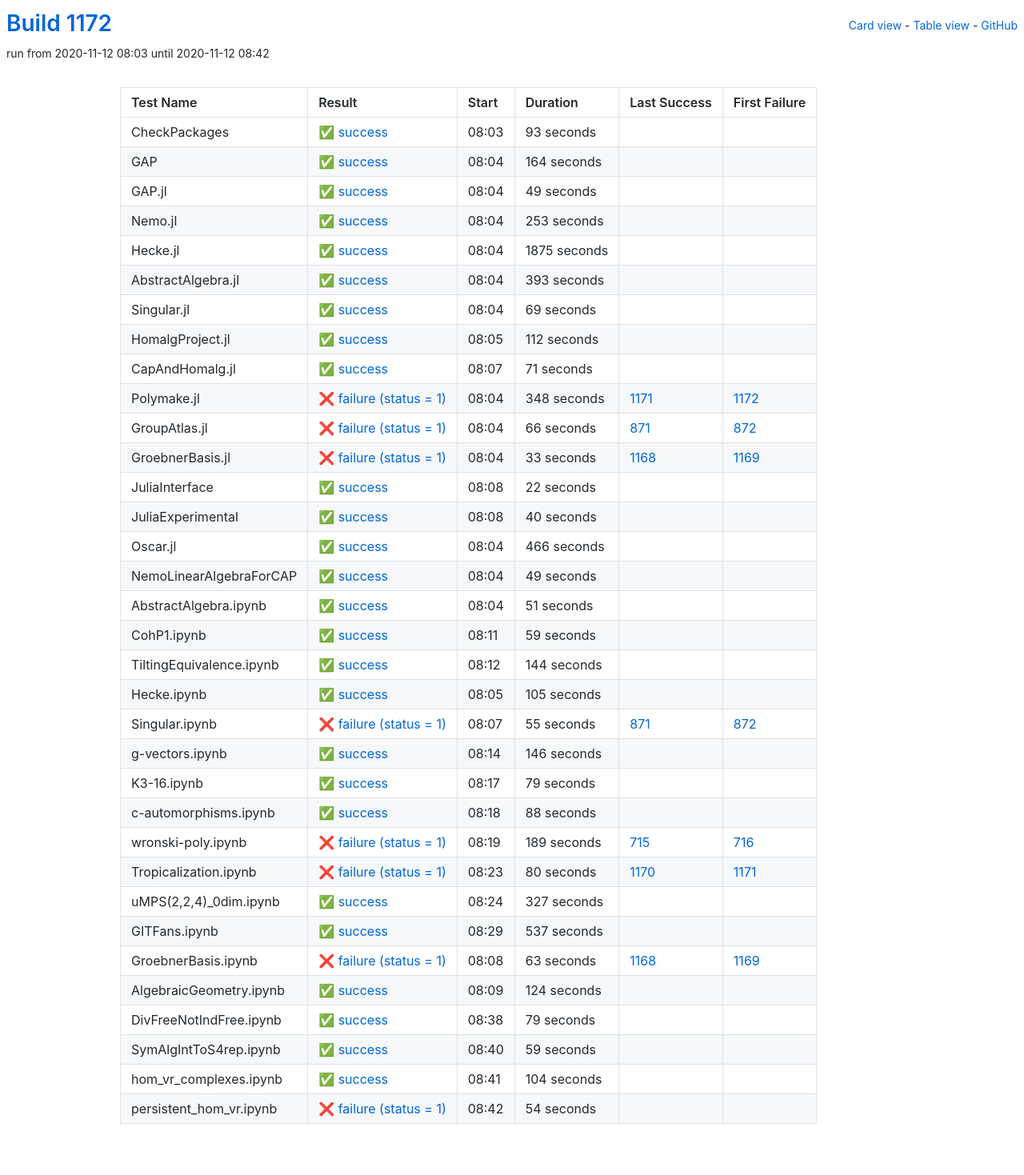
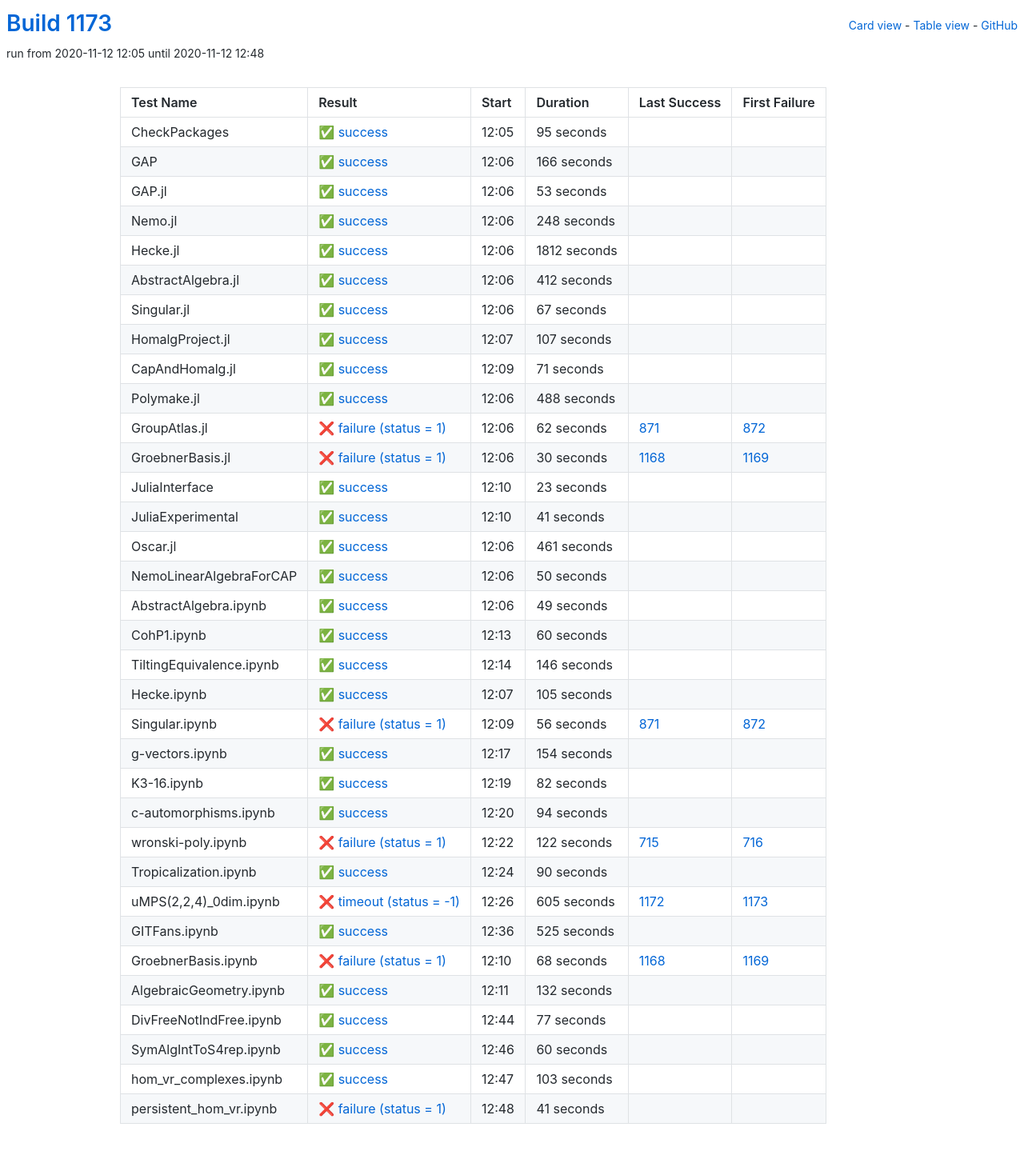
Before and after one commit to oscar-system/oscar-ci-status-stable, a Jekyll site: the page built from table.html, in a window 1280 px wide. Shown: the whole page at 80% size. Built offline with Jekyll 4.4.1, drawn with Linux system fonts in a browser that asks for light colours.

Commit message:
Build #1173

```diff
--- a/_data/ci.yml
+++ b/_data/ci.yml
@@ -1,6 +1,6 @@
 ---
-build: 1172
-build_url: https://oscarci.mathematik.uni-kl.de/job/oscar-stable/1172/
+build: 1173
+build_url: https://oscarci.mathematik.uni-kl.de/job/oscar-stable/1173/
 job: oscar-stable
 organization: oscar-system
 repo: oscar-ci-status-stable
@@ -8,104 +8,104 @@ repourl: https://github.com/oscar-system/oscar-ci-status-stable
 tests:
 - name: CheckPackages
   id: checkpackages
-  log: https://oscarci.mathematik.uni-kl.de/job/oscar-stable/1172/artifact/logs/build-1172/CheckPackages.log
-  start: 2020-11-12 08:03
+  log: https://oscarci.mathematik.uni-kl.de/job/oscar-stable/1173/artifact/logs/build-1173/CheckPackages.log
+  start: 2020-11-12 12:05
   success: true
   exitcode: 0
   status: success
-  duration: 93
+  duration: 95
   last_success: false
   last_success_url:
   first_failure: false
   first_failure_url:
 - name: GAP
   id: gap
-  log: https://oscarci.mathematik.uni-kl.de/job/oscar-stable/1172/artifact/logs/build-1172/GAP.log
-  start: 2020-11-12 08:04
+  log: https://oscarci.mathematik.uni-kl.de/job/oscar-stable/1173/artifact/logs/build-1173/GAP.log
+  start: 2020-11-12 12:06
   success: true
   exitcode: 0
   status: success
-  duration: 164
+  duration: 166
   last_success: false
   last_success_url:
   first_failure: false
   first_failure_url:
 - name: GAP.jl
   id: gap-jl
-  log: https://oscarci.mathematik.uni-kl.de/job/oscar-stable/1172/artifact/logs/build-1172/GAP.jl.log
-  start: 2020-11-12 08:04
+  log: https://oscarci.mathematik.uni-kl.de/job/oscar-stable/1173/artifact/logs/build-1173/GAP.jl.log
+  start: 2020-11-12 12:06
   success: true
   exitcode: 0
   status: success
-  duration: 49
+  duration: 53
   last_success: false
   last_success_url:
   first_failure: false
   first_failure_url:
 - name: Nemo.jl
   id: nemo-jl
-  log: https://oscarci.mathematik.uni-kl.de/job/oscar-stable/1172/artifact/logs/build-1172/Nemo.jl.log
-  start: 2020-11-12 08:04
+  log: https://oscarci.mathematik.uni-kl.de/job/oscar-stable/1173/artifact/logs/build-1173/Nemo.jl.log
+  start: 2020-11-12 12:06
   success: true
   exitcode: 0
   status: success
-  duration: 253
+  duration: 248
   last_success: false
   last_success_url:
   first_failure: false
   first_failure_url:
 - name: Hecke.jl
   id: hecke-jl
-  log: https://oscarci.mathematik.uni-kl.de/job/oscar-stable/1172/artifact/logs/build-1172/Hecke.jl.log
-  start: 2020-11-12 08:04
+  log: https://oscarci.mathematik.uni-kl.de/job/oscar-stable/1173/artifact/logs/build-1173/Hecke.jl.log
+  start: 2020-11-12 12:06
   success: true
   exitcode: 0
   status: success
-  duration: 1875
+  duration: 1812
   last_success: false
   last_success_url:
   first_failure: false
   first_failure_url:
 - name: AbstractAlgebra.jl
   id: abstractalgebra-jl
-  log: https://oscarci.mathematik.uni-kl.de/job/oscar-stable/1172/artifact/logs/build-1172/AbstractAlgebra.jl.log
-  start: 2020-11-12 08:04
+  log: https://oscarci.mathematik.uni-kl.de/job/oscar-stable/1173/artifact/logs/build-1173/AbstractAlgebra.jl.log
+  start: 2020-11-12 12:06
   success: true
   exitcode: 0
   status: success
-  duration: 393
+  duration: 412
   last_success: false
   last_success_url:
   first_failure: false
   first_failure_url:
 - name: Singular.jl
   id: singular-jl
-  log: https://oscarci.mathematik.uni-kl.de/job/oscar-stable/1172/artifact/logs/build-1172/Singular.jl.log
-  start: 2020-11-12 08:04
+  log: https://oscarci.mathematik.uni-kl.de/job/oscar-stable/1173/artifact/logs/build-1173/Singular.jl.log
+  start: 2020-11-12 12:06
   success: true
   exitcode: 0
   status: success
-  duration: 69
+  duration: 67
   last_success: false
   last_success_url:
   first_failure: false
   first_failure_url:
 - name: HomalgProject.jl
   id: homalgproject-jl
-  log: https://oscarci.mathematik.uni-kl.de/job/oscar-stable/1172/artifact/logs/build-1172/HomalgProject.jl.log
-  start: 2020-11-12 08:05
+  log: https://oscarci.mathematik.uni-kl.de/job/oscar-stable/1173/artifact/logs/build-1173/HomalgProject.jl.log
+  start: 2020-11-12 12:07
   success: true
   exitcode: 0
   status: success
-  duration: 112
+  duration: 107
   last_success: false
   last_success_url:
   first_failure: false
   first_failure_url:
 - name: CapAndHomalg.jl
   id: capandhomalg-jl
-  log: https://oscarci.mathematik.uni-kl.de/job/oscar-stable/1172/artifact/logs/build-1172/CapAndHomalg.jl.log
-  start: 2020-11-12 08:07
+  log: https://oscarci.mathematik.uni-kl.de/job/oscar-stable/1173/artifact/logs/build-1173/CapAndHomalg.jl.log
+  start: 2020-11-12 12:09
   success: true
   exitcode: 0
   status: success
@@ -116,80 +116,92 @@ tests:
   first_failure_url:
 - name: Polymake.jl
   id: polymake-jl
-  log: https://oscarci.mathematik.uni-kl.de/job/oscar-stable/1172/artifact/logs/build-1172/Polymake.jl.log
-  start: 2020-11-12 08:04
+  log: https://oscarci.mathematik.uni-kl.de/job/oscar-stable/1173/artifact/logs/build-1173/Polymake.jl.log
+  start: 2020-11-12 12:06
+  success: true
+  exitcode: 0
+  status: success
+  duration: 488
+  last_success: false
+  last_success_url:
+  first_failure: false
+  first_failure_url:
+- name: GroupAtlas.jl
+  id: groupatlas-jl
+  log: https://oscarci.mathematik.uni-kl.de/job/oscar-stable/1173/artifact/logs/build-1173/GroupAtlas.jl.log
+  start: 2020-11-12 12:06
   success: false
   exitcode: 1
   status: failure
-  duration: 348
-  last_success: 1171
-  last_success_url: https://oscarci.mathematik.uni-kl.de/job/oscar-stable/1171/
-  first_failure: 1172
-  first_failure_url: https://oscarci.mathematik.uni-kl.de/job/oscar-stable/1172/
-- name: GroupAtlas.jl
-  id: groupatlas-jl
-  log: https://oscarci.mathematik.uni-kl.de/job/oscar-stable/1172/artifact/logs/build-1172/GroupAtlas.jl.log
-  start: 2020-11-12 08:04
-  success: false
-  exitcode: 1
-  status: failure
-  duration: 66
+  duration: 62
   last_success: 871
   last_success_url: https://oscarci.mathematik.uni-kl.de/job/oscar-stable/871/
   first_failure: 872
   first_failure_url: https://oscarci.mathematik.uni-kl.de/job/oscar-stable/872/
 - name: GroebnerBasis.jl
   id: groebnerbasis-jl
-  log: https://oscarci.mathematik.uni-kl.de/job/oscar-stable/1172/artifact/logs/build-1172/GroebnerBasis.jl.log
-  start: 2020-11-12 08:04
+  log: https://oscarci.mathematik.uni-kl.de/job/oscar-stable/1173/artifact/logs/build-1173/GroebnerBasis.jl.log
+  start: 2020-11-12 12:06
   success: false
   exitcode: 1
   status: failure
-  duration: 33
+  duration: 30
   last_success: 1168
   last_success_url: https://oscarci.mathematik.uni-kl.de/job/oscar-stable/1168/
   first_failure: 1169
   first_failure_url: https://oscarci.mathematik.uni-kl.de/job/oscar-stable/1169/
 - name: JuliaInterface
   id: juliainterface
-  log: https://oscarci.mathematik.uni-kl.de/job/oscar-stable/1172/artifact/logs/build-1172/JuliaInterface.log
-  start: 2020-11-12 08:08
+  log: https://oscarci.mathematik.uni-kl.de/job/oscar-stable/1173/artifact/logs/build-1173/JuliaInterface.log
+  start: 2020-11-12 12:10
   success: true
   exitcode: 0
   status: success
-  duration: 22
+  duration: 23
   last_success: false
   last_success_url:
   first_failure: false
   first_failure_url:
 - name: JuliaExperimental
   id: juliaexperimental
-  log: https://oscarci.mathematik.uni-kl.de/job/oscar-stable/1172/artifact/logs/build-1172/JuliaExperimental.log
-  start: 2020-11-12 08:08
+  log: https://oscarci.mathematik.uni-kl.de/job/oscar-stable/1173/artifact/logs/build-1173/JuliaExperimental.log
+  start: 2020-11-12 12:10
   success: true
   exitcode: 0
   status: success
-  duration: 40
+  duration: 41
   last_success: false
   last_success_url:
   first_failure: false
   first_failure_url:
 - name: Oscar.jl
   id: oscar-jl
-  log: https://oscarci.mathematik.uni-kl.de/job/oscar-stable/1172/artifact/logs/build-1172/Oscar.jl.log
-  start: 2020-11-12 08:04
+  log: https://oscarci.mathematik.uni-kl.de/job/oscar-stable/1173/artifact/logs/build-1173/Oscar.jl.log
+  start: 2020-11-12 12:06
   success: true
   exitcode: 0
   status: success
-  duration: 466
+  duration: 461
   last_success: false
   last_success_url:
   first_failure: false
   first_failure_url:
 - name: NemoLinearAlgebraForCAP
   id: nemolinearalgebraforcap
-  log: https://oscarci.mathematik.uni-kl.de/job/oscar-stable/1172/artifact/logs/build-1172/NemoLinearAlgebraForCAP.log
-  start: 2020-11-12 08:04
+  log: https://oscarci.mathematik.uni-kl.de/job/oscar-stable/1173/artifact/logs/build-1173/NemoLinearAlgebraForCAP.log
+  start: 2020-11-12 12:06
+  success: true
+  exitcode: 0
+  status: success
+  duration: 50
+  last_success: false
+  last_success_url:
+  first_failure: false
+  first_failure_url:
+- name: AbstractAlgebra.ipynb
+  id: abstractalgebra-ipynb
+  log: https://oscarci.mathematik.uni-kl.de/job/oscar-stable/1173/artifact/logs/build-1173/AbstractAlgebra.ipynb.log
+  start: 2020-11-12 12:06
   success: true
   exitcode: 0
   status: success
@@ -198,46 +210,34 @@ tests:
   last_success_url:
   first_failure: false
   first_failure_url:
-- name: AbstractAlgebra.ipynb
-  id: abstractalgebra-ipynb
-  log: https://oscarci.mathematik.uni-kl.de/job/oscar-stable/1172/artifact/logs/build-1172/AbstractAlgebra.ipynb.log
-  start: 2020-11-12 08:04
+- name: CohP1.ipynb
+  id: cohp1-ipynb
+  log: https://oscarci.mathematik.uni-kl.de/job/oscar-stable/1173/artifact/logs/build-1173/CohP1.ipynb.log
+  start: 2020-11-12 12:13
   success: true
   exitcode: 0
   status: success
-  duration: 51
-  last_success: false
-  last_success_url:
-  first_failure: false
-  first_failure_url:
-- name: CohP1.ipynb
-  id: cohp1-ipynb
-  log: https://oscarci.mathematik.uni-kl.de/job/oscar-stable/1172/artifact/logs/build-1172/CohP1.ipynb.log
-  start: 2020-11-12 08:11
-  success: true
-  exitcode: 0
-  status: success
-  duration: 59
+  duration: 60
   last_success: false
   last_success_url:
   first_failure: false
   first_failure_url:
 - name: TiltingEquivalence.ipynb
   id: tiltingequivalence-ipynb
-  log: https://oscarci.mathematik.uni-kl.de/job/oscar-stable/1172/artifact/logs/build-1172/TiltingEquivalence.ipynb.log
-  start: 2020-11-12 08:12
+  log: https://oscarci.mathematik.uni-kl.de/job/oscar-stable/1173/artifact/logs/build-1173/TiltingEquivalence.ipynb.log
+  start: 2020-11-12 12:14
   success: true
   exitcode: 0
   status: success
-  duration: 144
+  duration: 146
   last_success: false
   last_success_url:
   first_failure: false
   first_failure_url:
 - name: Hecke.ipynb
   id: hecke-ipynb
-  log: https://oscarci.mathematik.uni-kl.de/job/oscar-stable/1172/artifact/logs/build-1172/Hecke.ipynb.log
-  start: 2020-11-12 08:05
+  log: https://oscarci.mathematik.uni-kl.de/job/oscar-stable/1173/artifact/logs/build-1173/Hecke.ipynb.log
+  start: 2020-11-12 12:07
   success: true
   exitcode: 0
   status: success
@@ -248,168 +248,168 @@ tests:
   first_failure_url:
 - name: Singular.ipynb
   id: singular-ipynb
-  log: https://oscarci.mathematik.uni-kl.de/job/oscar-stable/1172/artifact/logs/build-1172/Singular.ipynb.log
-  start: 2020-11-12 08:07
+  log: https://oscarci.mathematik.uni-kl.de/job/oscar-stable/1173/artifact/logs/build-1173/Singular.ipynb.log
+  start: 2020-11-12 12:09
   success: false
   exitcode: 1
   status: failure
-  duration: 55
+  duration: 56
   last_success: 871
   last_success_url: https://oscarci.mathematik.uni-kl.de/job/oscar-stable/871/
   first_failure: 872
   first_failure_url: https://oscarci.mathematik.uni-kl.de/job/oscar-stable/872/
 - name: g-vectors.ipynb
   id: g-vectors-ipynb
-  log: https://oscarci.mathematik.uni-kl.de/job/oscar-stable/1172/artifact/logs/build-1172/g-vectors.ipynb.log
-  start: 2020-11-12 08:14
+  log: https://oscarci.mathematik.uni-kl.de/job/oscar-stable/1173/artifact/logs/build-1173/g-vectors.ipynb.log
+  start: 2020-11-12 12:17
   success: true
   exitcode: 0
   status: success
-  duration: 146
+  duration: 154
   last_success: false
   last_success_url:
   first_failure: false
   first_failure_url:
 - name: K3-16.ipynb
   id: k3-16-ipynb
-  log: https://oscarci.mathematik.uni-kl.de/job/oscar-stable/1172/artifact/logs/build-1172/K3-16.ipynb.log
-  start: 2020-11-12 08:17
+  log: https://oscarci.mathematik.uni-kl.de/job/oscar-stable/1173/artifact/logs/build-1173/K3-16.ipynb.log
+  start: 2020-11-12 12:19
   success: true
   exitcode: 0
   status: success
-  duration: 79
+  duration: 82
   last_success: false
   last_success_url:
   first_failure: false
   first_failure_url:
 - name: c-automorphisms.ipynb
   id: c-automorphisms-ipynb
-  log: https://oscarci.mathematik.uni-kl.de/job/oscar-stable/1172/artifact/logs/build-1172/c-automorphisms.ipynb.log
-  start: 2020-11-12 08:18
+  log: https://oscarci.mathematik.uni-kl.de/job/oscar-stable/1173/artifact/logs/build-1173/c-automorphisms.ipynb.log
+  start: 2020-11-12 12:20
   success: true
   exitcode: 0
   status: success
-  duration: 88
+  duration: 94
   last_success: false
   last_success_url:
   first_failure: false
   first_failure_url:
 - name: wronski-poly.ipynb
   id: wronski-poly-ipynb
-  log: https://oscarci.mathematik.uni-kl.de/job/oscar-stable/1172/artifact/logs/build-1172/wronski-poly.ipynb.log
-  start: 2020-11-12 08:19
+  log: https://oscarci.mathematik.uni-kl.de/job/oscar-stable/1173/artifact/logs/build-1173/wronski-poly.ipynb.log
+  start: 2020-11-12 12:22
   success: false
   exitcode: 1
   status: failure
-  duration: 189
+  duration: 122
   last_success: 715
   last_success_url: https://oscarci.mathematik.uni-kl.de/job/oscar-stable/715/
   first_failure: 716
   first_failure_url: https://oscarci.mathematik.uni-kl.de/job/oscar-stable/716/
 - name: Tropicalization.ipynb
   id: tropicalization-ipynb
-  log: https://oscarci.mathematik.uni-kl.de/job/oscar-stable/1172/artifact/logs/build-1172/Tropicalization.ipynb.log
-  start: 2020-11-12 08:23
-  success: false
-  exitcode: 1
-  status: failure
-  duration: 80
-  last_success: 1170
-  last_success_url: https://oscarci.mathematik.uni-kl.de/job/oscar-stable/1170/
-  first_failure: 1171
-  first_failure_url: https://oscarci.mathematik.uni-kl.de/job/oscar-stable/1171/
-- name: uMPS(2,2,4)_0dim.ipynb
-  id: umps-2-2-4-0dim-ipynb
-  log: https://oscarci.mathematik.uni-kl.de/job/oscar-stable/1172/artifact/logs/build-1172/uMPS-2-2-4-_0dim.ipynb.log
-  start: 2020-11-12 08:24
+  log: https://oscarci.mathematik.uni-kl.de/job/oscar-stable/1173/artifact/logs/build-1173/Tropicalization.ipynb.log
+  start: 2020-11-12 12:24
   success: true
   exitcode: 0
   status: success
-  duration: 327
+  duration: 90
   last_success: false
   last_success_url:
   first_failure: false
   first_failure_url:
+- name: uMPS(2,2,4)_0dim.ipynb
+  id: umps-2-2-4-0dim-ipynb
+  log: https://oscarci.mathematik.uni-kl.de/job/oscar-stable/1173/artifact/logs/build-1173/uMPS-2-2-4-_0dim.ipynb.log
+  start: 2020-11-12 12:26
+  success: false
+  exitcode: -1
+  status: timeout
+  duration: 605
+  last_success: 1172
+  last_success_url: https://oscarci.mathematik.uni-kl.de/job/oscar-stable/1172/
+  first_failure: 1173
+  first_failure_url: https://oscarci.mathematik.uni-kl.de/job/oscar-stable/1173/
 - name: GITFans.ipynb
   id: gitfans-ipynb
-  log: https://oscarci.mathematik.uni-kl.de/job/oscar-stable/1172/artifact/logs/build-1172/GITFans.ipynb.log
-  start: 2020-11-12 08:29
+  log: https://oscarci.mathematik.uni-kl.de/job/oscar-stable/1173/artifact/logs/build-1173/GITFans.ipynb.log
+  start: 2020-11-12 12:36
   success: true
   exitcode: 0
   status: success
-  duration: 537
+  duration: 525
   last_success: false
   last_success_url:
   first_failure: false
   first_failure_url:
 - name: GroebnerBasis.ipynb
   id: groebnerbasis-ipynb
-  log: https://oscarci.mathematik.uni-kl.de/job/oscar-stable/1172/artifact/logs/build-1172/GroebnerBasis.ipynb.log
-  start: 2020-11-12 08:08
+  log: https://oscarci.mathematik.uni-kl.de/job/oscar-stable/1173/artifact/logs/build-1173/GroebnerBasis.ipynb.log
+  start: 2020-11-12 12:10
   success: false
   exitcode: 1
   status: failure
-  duration: 63
+  duration: 68
   last_success: 1168
   last_success_url: https://oscarci.mathematik.uni-kl.de/job/oscar-stable/1168/
   first_failure: 1169
   first_failure_url: https://oscarci.mathematik.uni-kl.de/job/oscar-stable/1169/
 - name: AlgebraicGeometry.ipynb
   id: algebraicgeometry-ipynb
-  log: https://oscarci.mathematik.uni-kl.de/job/oscar-stable/1172/artifact/logs/build-1172/AlgebraicGeometry.ipynb.log
-  start: 2020-11-12 08:09
+  log: https://oscarci.mathematik.uni-kl.de/job/oscar-stable/1173/artifact/logs/build-1173/AlgebraicGeometry.ipynb.log
+  start: 2020-11-12 12:11
   success: true
   exitcode: 0
   status: success
-  duration: 124
+  duration: 132
   last_success: false
   last_success_url:
   first_failure: false
   first_failure_url:
 - name: DivFreeNotIndFree.ipynb
   id: divfreenotindfree-ipynb
-  log: https://oscarci.mathematik.uni-kl.de/job/oscar-stable/1172/artifact/logs/build-1172/DivFreeNotIndFree.ipynb.log
-  start: 2020-11-12 08:38
+  log: https://oscarci.mathematik.uni-kl.de/job/oscar-stable/1173/artifact/logs/build-1173/DivFreeNotIndFree.ipynb.log
+  start: 2020-11-12 12:44
   success: true
   exitcode: 0
   status: success
-  duration: 79
+  duration: 77
   last_success: false
   last_success_url:
   first_failure: false
   first_failure_url:
 - name: SymAlgIntToS4rep.ipynb
   id: symalginttos4rep-ipynb
-  log: https://oscarci.mathematik.uni-kl.de/job/oscar-stable/1172/artifact/logs/build-1172/SymAlgIntToS4rep.ipynb.log
-  start: 2020-11-12 08:40
+  log: https://oscarci.mathematik.uni-kl.de/job/oscar-stable/1173/artifact/logs/build-1173/SymAlgIntToS4rep.ipynb.log
+  start: 2020-11-12 12:46
   success: true
   exitcode: 0
   status: success
-  duration: 59
+  duration: 60
   last_success: false
   last_success_url:
   first_failure: false
   first_failure_url:
 - name: hom_vr_complexes.ipynb
   id: hom-vr-complexes-ipynb
-  log: https://oscarci.mathematik.uni-kl.de/job/oscar-stable/1172/artifact/logs/build-1172/hom_vr_complexes.ipynb.log
-  start: 2020-11-12 08:41
+  log: https://oscarci.mathematik.uni-kl.de/job/oscar-stable/1173/artifact/logs/build-1173/hom_vr_complexes.ipynb.log
+  start: 2020-11-12 12:47
   success: true
   exitcode: 0
   status: success
-  duration: 104
+  duration: 103
   last_success: false
   last_success_url:
   first_failure: false
   first_failure_url:
 - name: persistent_hom_vr.ipynb
   id: persistent-hom-vr-ipynb
-  log: https://oscarci.mathematik.uni-kl.de/job/oscar-stable/1172/artifact/logs/build-1172/persistent_hom_vr.ipynb.log
-  start: 2020-11-12 08:42
+  log: https://oscarci.mathematik.uni-kl.de/job/oscar-stable/1173/artifact/logs/build-1173/persistent_hom_vr.ipynb.log
+  start: 2020-11-12 12:48
   success: false
   exitcode: 1
   status: failure
-  duration: 54
+  duration: 41
   last_success: false
   last_success_url:
   first_failure: false
```
Also changed, not shown: README.md.
